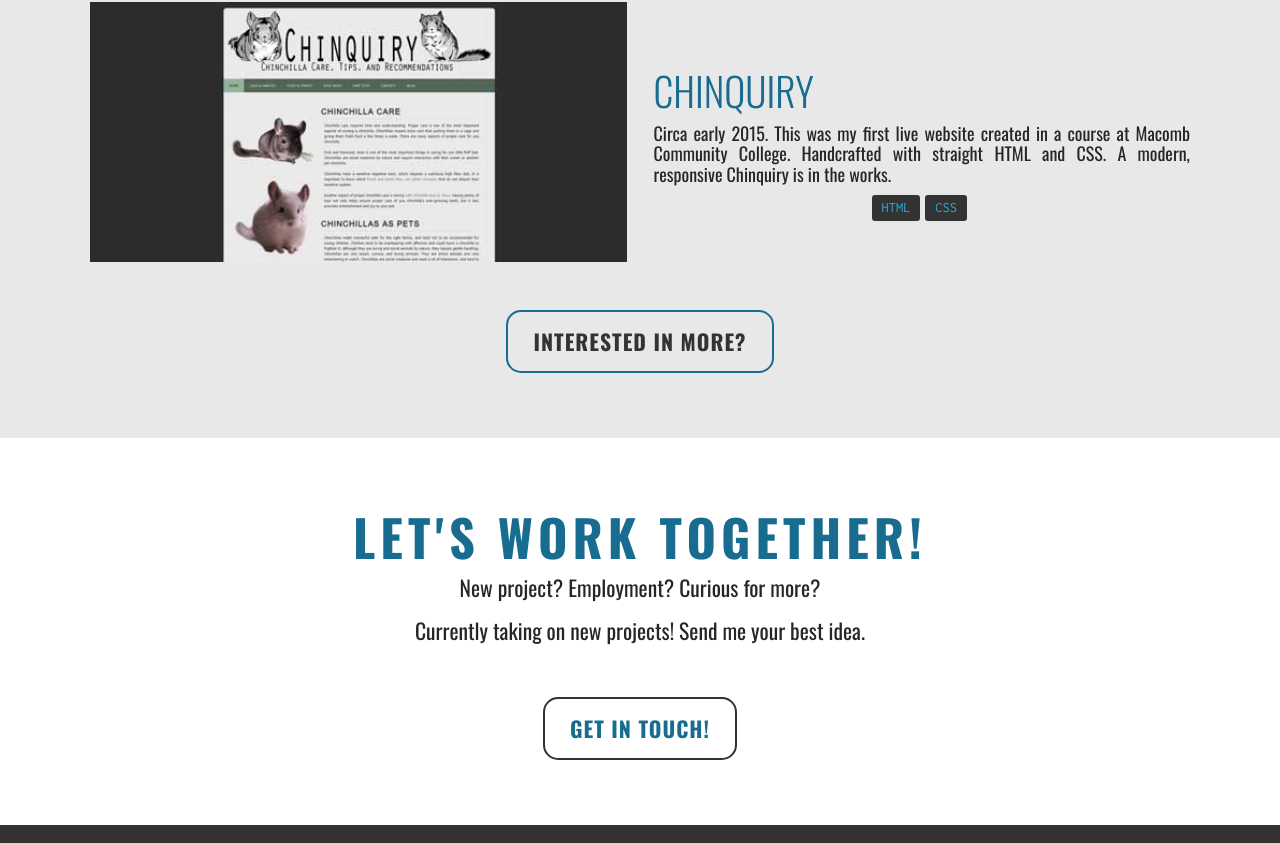
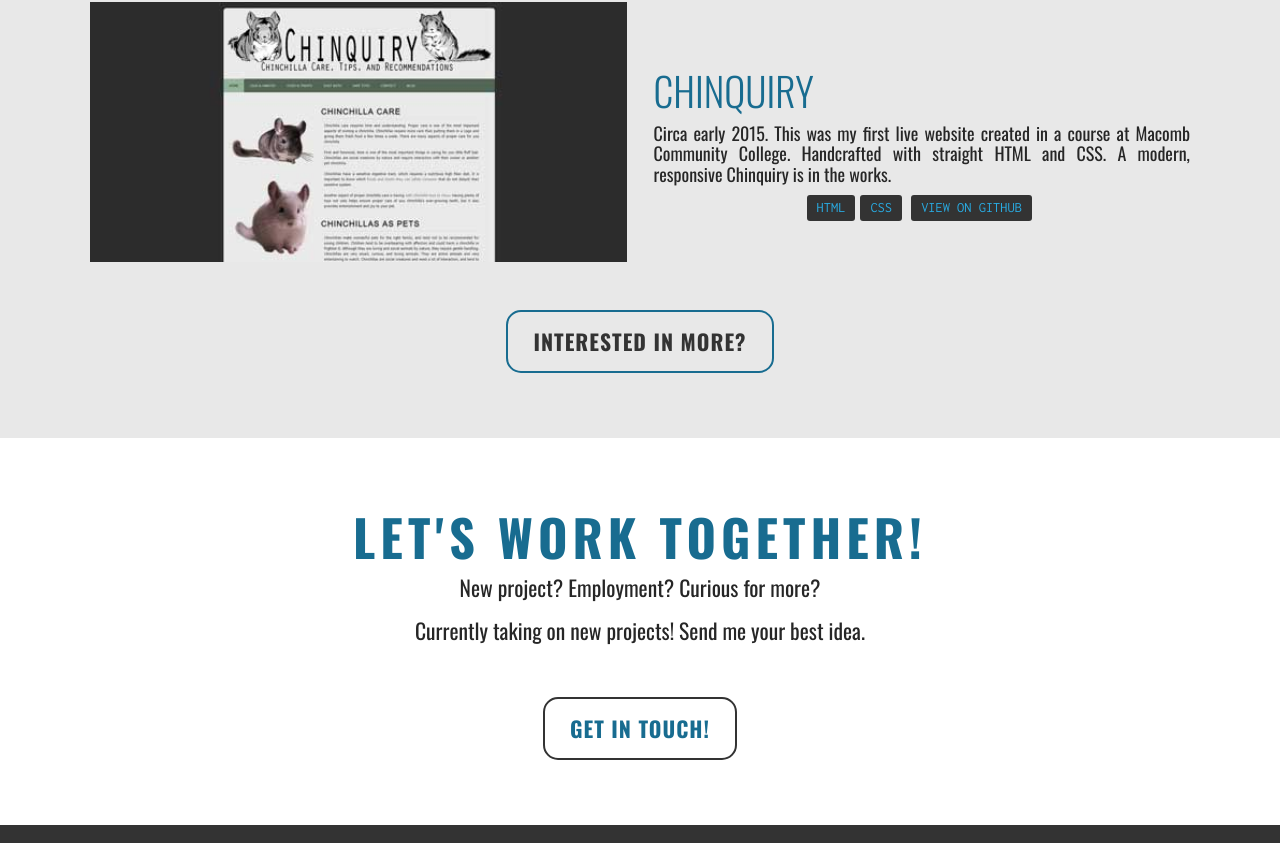
Before and after one commit to cweave/portfolio-rewrite, a plain HTML site: page index.html in a window 1280 px wide. Shown: the part 2675-3518 px from the top of the page. Drawn offline with nearby package versions, Linux system fonts and the light colour scheme.

Commit message:
adding links

```diff
--- a/index.html
+++ b/index.html
@@ -99,7 +99,7 @@
 							<li>HTML</li>
 							<li>CSS</li>
 							<li>JavaScript</li>
-							<li><a href="https://github.com/cweave/portfolio-rewrite target="_blank" title="View previous portfolio on Github" rel="noreferrer noopener">View on Github</a></li>
+							<li><a href="https://github.com/cweave/portfolio-rewrite" target="_blank" title="View previous portfolio on Github" rel="noreferrer noopener">View on Github</a></li>
 						</ul>
 					</div>
 				</div>
@@ -154,6 +154,7 @@
 						<ul>
 							<li>HTML</span>
 							<li>CSS</li>
+							<li><a href="https://github.com/cweave/chinquiry" target="_blank" title="View Chinquiry on Github" rel="noreferrer noopener">View on Github</a></li>
 						</ul>
 					</div>
 				</div>
```
